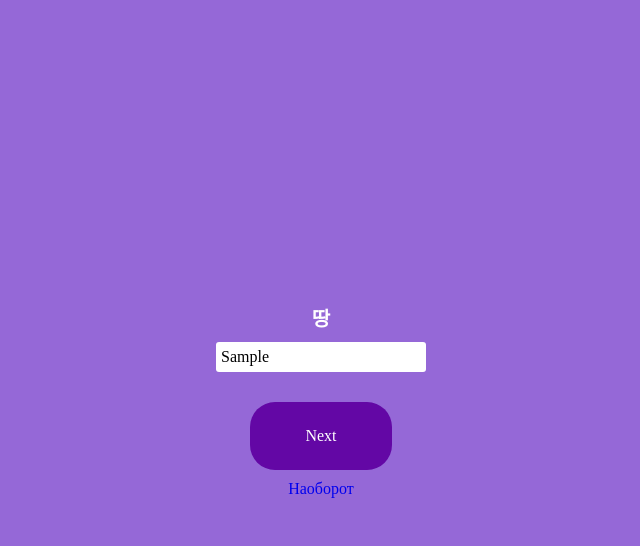
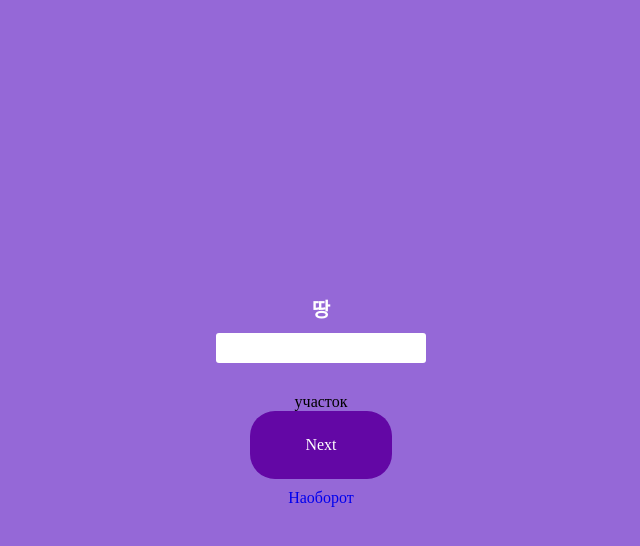
Before and after one commit to Deeborn/koreanlang, a plain HTML site: page reverse.html in a window 1280 px wide. Both pictures are taken after typing "Sample" into the empty fields and a click on the button "Next". Shown: the whole page, without its empty margins (319-959 px from the left). Drawn offline with Linux system fonts and the light colour scheme.

Commit message:
Update reverse.html

```diff
--- a/reverse.html
+++ b/reverse.html
@@ -86,7 +86,7 @@ e.preventDefault()
     else{
         console.log('не правильно')
         let translateText = document.querySelector('.content__translate')
-            translateText.innerHTML = translate[rand].translate
+            translateText.innerHTML = reverse[rand].translate
             input.value = ''
     }
 
```
